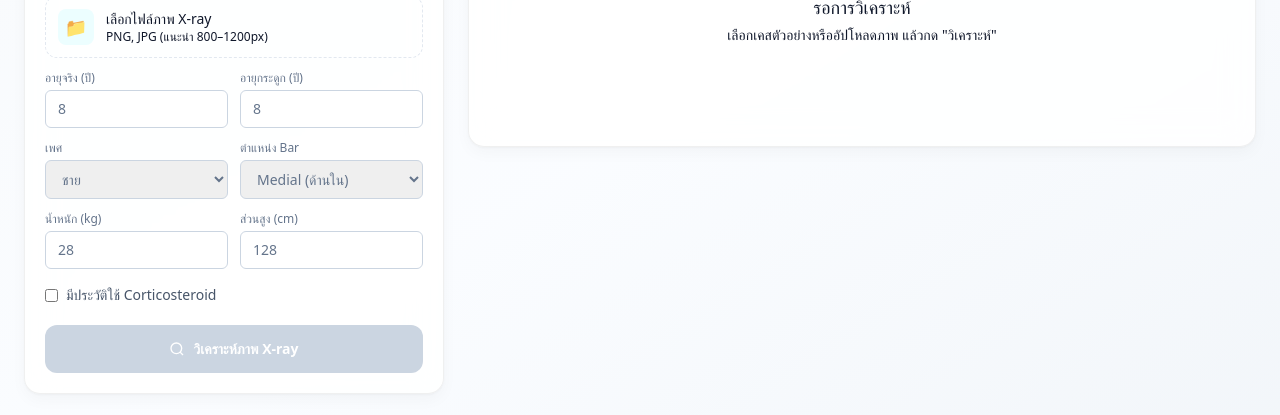
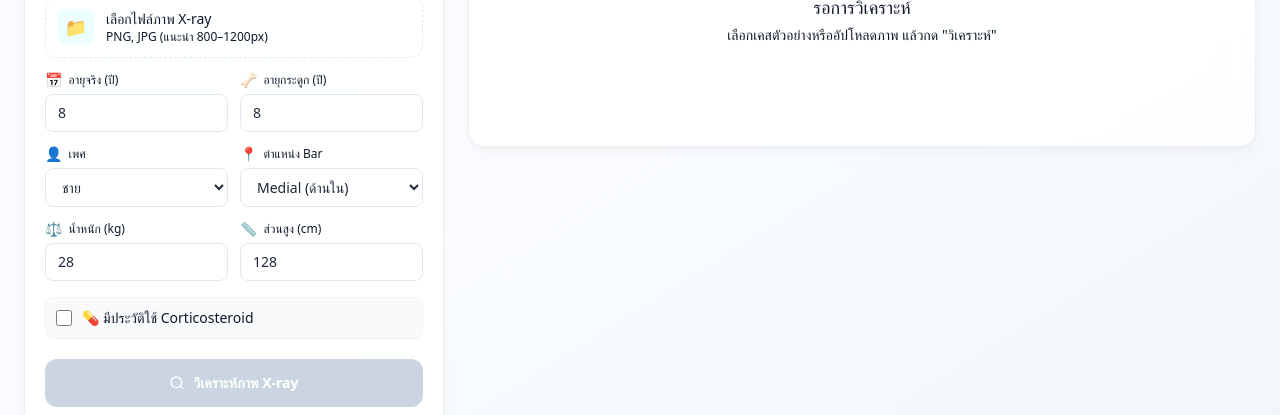
Before and after one commit to athiphat67/bridge-ai-demo, a React (Vite) app in the folder frontend/: page / in a window 1280 px wide. Shown: the part 275-690 px from the top of the page. Built offline with nearby package versions, Linux system fonts and the light colour scheme; no server answers; a web font is replaced by a local one.

Commit message:
style(components): overhaul UI components with glassmorphism and dual-theme support

```diff
--- a/frontend/src/components/ClinicalForm.jsx
+++ b/frontend/src/components/ClinicalForm.jsx
@@ -1,5 +1,3 @@
-const FIELD = 'mt-1 w-full rounded-md border border-slate-300 px-3 py-2 text-sm focus:border-blue-500 focus:outline-none disabled:bg-slate-100'
-
 export default function ClinicalForm({ value, onChange, disabled }) {
   const set = (k) => (e) => onChange({ ...value, [k]: e.target.value })
   const toggleSteroid = (e) =>
@@ -7,38 +5,59 @@ export default function ClinicalForm({ value, onChange, disabled }) {
 
   return (
     <div className="grid grid-cols-2 gap-3">
-      <label className="text-xs text-slate-500">อายุจริง (ปี)
-        <input type="number" className={FIELD} value={value.age_years}
-               onChange={set('age_years')} disabled={disabled} />
+      <label className="space-y-1">
+        <span className="flex items-center gap-1.5 text-xs font-medium text-slate-900 dark:text-slate-400">
+          <span className="text-sm">📅</span> อายุจริง (ปี)
+        </span>
+        <input type="number" className="glass-input w-full rounded-lg px-3 py-2 text-sm"
+               value={value.age_years} onChange={set('age_years')} disabled={disabled} />
       </label>
-      <label className="text-xs text-slate-500">อายุกระดูก (ปี)
-        <input type="number" className={FIELD} value={value.bone_age_years}
-               onChange={set('bone_age_years')} disabled={disabled} />
+      <label className="space-y-1">
+        <span className="flex items-center gap-1.5 text-xs font-medium text-slate-900 dark:text-slate-400">
+          <span className="text-sm">🦴</span> อายุกระดูก (ปี)
+        </span>
+        <input type="number" className="glass-input w-full rounded-lg px-3 py-2 text-sm"
+               value={value.bone_age_years} onChange={set('bone_age_years')} disabled={disabled} />
       </label>
-      <label className="text-xs text-slate-500">เพศ
-        <select className={FIELD} value={value.gender} onChange={set('gender')} disabled={disabled}>
+      <label className="space-y-1">
+        <span className="flex items-center gap-1.5 text-xs font-medium text-slate-900 dark:text-slate-400">
+          <span className="text-sm">👤</span> เพศ
+        </span>
+        <select className="glass-input w-full rounded-lg px-3 py-2 text-sm"
+                value={value.gender} onChange={set('gender')} disabled={disabled}>
           <option value="male">ชาย</option>
           <option value="female">หญิง</option>
         </select>
       </label>
-      <label className="text-xs text-slate-500">ตำแหน่ง Bar
-        <select className={FIELD} value={value.location} onChange={set('location')} disabled={disabled}>
+      <label className="space-y-1">
+        <span className="flex items-center gap-1.5 text-xs font-medium text-slate-900 dark:text-slate-400">
+          <span className="text-sm">📍</span> ตำแหน่ง Bar
+        </span>
+        <select className="glass-input w-full rounded-lg px-3 py-2 text-sm"
+                value={value.location} onChange={set('location')} disabled={disabled}>
           <option value="medial">Medial (ด้านใน)</option>
           <option value="lateral">Lateral (ด้านนอก)</option>
         </select>
       </label>
-      <label className="text-xs text-slate-500">น้ำหนัก (kg)
-        <input type="number" className={FIELD} value={value.weight_kg}
-               onChange={set('weight_kg')} disabled={disabled} />
+      <label className="space-y-1">
+        <span className="flex items-center gap-1.5 text-xs font-medium text-slate-900 dark:text-slate-400">
+          <span className="text-sm">⚖️</span> น้ำหนัก (kg)
+        </span>
+        <input type="number" className="glass-input w-full rounded-lg px-3 py-2 text-sm"
+               value={value.weight_kg} onChange={set('weight_kg')} disabled={disabled} />
       </label>
-      <label className="text-xs text-slate-500">ส่วนสูง (cm)
-        <input type="number" className={FIELD} value={value.height_cm}
-               onChange={set('height_cm')} disabled={disabled} />
+      <label className="space-y-1">
+        <span className="flex items-center gap-1.5 text-xs font-medium text-slate-900 dark:text-slate-400">
+          <span className="text-sm">📏</span> ส่วนสูง (cm)
+        </span>
+        <input type="number" className="glass-input w-full rounded-lg px-3 py-2 text-sm"
+               value={value.height_cm} onChange={set('height_cm')} disabled={disabled} />
       </label>
-      <label className="col-span-2 mt-1 flex items-center gap-2 text-sm text-slate-600">
+      <label className="col-span-2 mt-1 flex cursor-pointer items-center gap-2.5 rounded-lg border border-slate-100 bg-slate-50 p-2.5 text-sm text-slate-900 transition hover:bg-slate-100 dark:border-slate-600 dark:bg-slate-700/50 dark:text-slate-300 dark:hover:bg-slate-700">
         <input type="checkbox" checked={value.medical_history === 'corticosteroid'}
-               onChange={toggleSteroid} disabled={disabled} />
-        มีประวัติใช้ Corticosteroid
+               onChange={toggleSteroid} disabled={disabled}
+               className="h-4 w-4 rounded border-slate-300 text-med-blue focus:ring-med-blue/30 dark:border-white/20 dark:bg-navy-800" />
+        💊 มีประวัติใช้ Corticosteroid
       </label>
     </div>
   )
--- a/frontend/src/components/FactorList.jsx
+++ b/frontend/src/components/FactorList.jsx
@@ -1,13 +1,37 @@
-const COLOR = { high: 'text-red-600', medium: 'text-amber-600', low: 'text-slate-400' }
+const BAR_COLOR = {
+  high: 'bg-red-500',
+  medium: 'bg-amber-500',
+  low: 'bg-slate-400',
+}
+const BAR_WIDTH = { high: 'w-full', medium: 'w-2/3', low: 'w-1/3' }
+const DOT_COLOR = {
+  high: 'bg-red-500 dark:bg-red-400',
+  medium: 'bg-amber-500 dark:bg-amber-400',
+  low: 'bg-slate-300 dark:bg-slate-500',
+}
 const TH = { high: 'ผลสูง', medium: 'ผลปานกลาง', low: 'ผลต่ำ' }
 
 export default function FactorList({ factors }) {
   return (
-    <ul className="space-y-1">
+    <ul className="space-y-2">
       {factors.map((f, i) => (
-        <li key={i} className="flex items-center justify-between text-sm">
-          <span className="text-slate-700">{f.label}</span>
-          <span className={`font-medium ${COLOR[f.impact]}`}>{TH[f.impact]}</span>
+        <li key={i} className="rounded-lg border border-slate-100 bg-white p-3 transition hover:shadow-card dark:border-slate-600 dark:bg-slate-700/50 dark:hover:bg-slate-700">
+          <div className="flex items-center justify-between text-sm">
+            <span className="flex items-center gap-2 text-slate-900 dark:text-slate-200">
+              <span className={`h-2 w-2 rounded-full ${DOT_COLOR[f.impact]}`} />
+              {f.label}
+            </span>
+            <span className={`text-xs font-medium ${
+              f.impact === 'high' ? 'text-red-600 dark:text-red-400'
+              : f.impact === 'medium' ? 'text-amber-600 dark:text-amber-400'
+              : 'text-slate-900 dark:text-slate-500'
+            }`}>
+              {TH[f.impact]}
+            </span>
+          </div>
+          <div className="mt-2 h-1 overflow-hidden rounded-full bg-slate-100 dark:bg-slate-700">
+            <div className={`h-full rounded-full ${BAR_COLOR[f.impact]} ${BAR_WIDTH[f.impact]} transition-all duration-700`} />
+          </div>
         </li>
       ))}
     </ul>
--- a/frontend/src/components/RiskBadge.jsx
+++ b/frontend/src/components/RiskBadge.jsx
@@ -1,14 +1,19 @@
-const STYLE = {
-  Low: 'bg-green-100 text-green-800 border-green-300',
-  Medium: 'bg-yellow-100 text-yellow-800 border-yellow-300',
-  High: 'bg-red-100 text-red-700 border-red-300',
+/* Light base styles for badges */
+const LIGHT = {
+  Low:    'border-emerald-200 bg-emerald-50 text-emerald-700',
+  Medium: 'border-amber-200 bg-amber-50 text-amber-700',
+  High:   'border-red-200 bg-red-50 text-red-700 animate-pulse-glow',
 }
-const TH = { Low: 'ความเสี่ยงต่ำ', Medium: 'ความเสี่ยงปานกลาง', High: 'ความเสี่ยงสูง' }
+/* Dark overrides applied via risk-* CSS class defined in index.css */
+const DARK = { Low: 'risk-low', Medium: 'risk-med', High: 'risk-high' }
+const ICON = { Low: '✅', Medium: '⚠️', High: '🚨' }
+const TH = { Low: 'ความเสี่ยงต่ำ', Medium: 'ความเสี่ยงปานกลาง', High: 'ความเสี่ยงระดับสูง' }
 
 export default function RiskBadge({ level }) {
   return (
-    <span className={`inline-flex items-center rounded-full border px-4 py-1 text-lg font-semibold ${STYLE[level]}`}>
-      {TH[level]} · {level}
+    <span className={`inline-flex items-center gap-2 rounded-xl border px-5 py-2 text-lg font-semibold ${LIGHT[level]} ${DARK[level]}`}>
+      <span className="text-xl">{ICON[level]}</span>
+      {TH[level]} · {level} Risk
     </span>
   )
 }
--- a/frontend/src/components/SamplePicker.jsx
+++ b/frontend/src/components/SamplePicker.jsx
@@ -1,3 +1,19 @@
+const RISK_ICON = {
+  normal: '✅', case_normal: '✅',
+  low: '🟢', case_low: '🟢',
+  medium: '🟡', case_medium: '🟡',
+  high: '🔴', case_high: '🔴',
+}
+
+function getIcon(id) {
+  if (!id) return '🔬'
+  const lower = id.toLowerCase()
+  for (const [key, icon] of Object.entries(RISK_ICON)) {
+    if (lower.includes(key)) return icon
+  }
+  return '🔬'
+}
+
 export default function SamplePicker({ samples, selectedId, onSelect }) {
   return (
     <div className="space-y-2">
@@ -6,13 +22,20 @@ export default function SamplePicker({ samples, selectedId, onSelect }) {
           key={s.id}
           type="button"
           onClick={() => onSelect(s.id)}
-          className={`w-full rounded-lg border p-3 text-left text-sm transition ${
+          className={`group flex w-full items-center gap-3 rounded-xl p-3 text-left text-sm transition-all duration-300 ${
             selectedId === s.id
-              ? 'border-blue-500 bg-blue-50 font-medium'
-              : 'border-slate-200 hover:border-slate-300'
+              ? 'border border-med-blue/40 bg-blue-50 shadow-md dark:border-blue-500 dark:bg-blue-950/50 dark:shadow-glow-blue'
+              : 'border border-slate-100 bg-white hover:border-slate-200 hover:shadow-card dark:border-slate-600 dark:bg-slate-700/50 dark:hover:border-slate-500 dark:hover:bg-slate-700'
           }`}
         >
-          {s.display_name}
+          <span className={`flex h-8 w-8 shrink-0 items-center justify-center rounded-lg text-base transition-transform duration-300 group-hover:scale-110 ${
+            selectedId === s.id ? 'bg-blue-100 dark:bg-blue-900/50' : 'bg-slate-50 dark:bg-slate-700'
+          }`}>
+            {getIcon(s.id)}
+          </span>
+          <span className={`${selectedId === s.id ? 'font-medium text-blue-700 dark:text-slate-100' : 'text-slate-900 dark:text-slate-300'}`}>
+            {s.display_name}
+          </span>
         </button>
       ))}
     </div>
--- a/frontend/src/components/XrayOverlay.jsx
+++ b/frontend/src/components/XrayOverlay.jsx
@@ -1,8 +1,9 @@
 // ภาพมี box+heatmap+ป้าย "Damage XX%" ฝังมาจาก backend แล้ว
 export default function XrayOverlay({ image }) {
   return (
-    <div className="overflow-hidden rounded-lg border bg-black">
-      <img src={image} alt="ผลวิเคราะห์ X-ray" className="mx-auto block max-h-[460px] w-auto" />
+    <div className="xray-frame overflow-hidden rounded-xl bg-black">
+      <img src={image} alt="ผลวิเคราะห์ X-ray"
+           className="mx-auto block max-h-[460px] w-auto animate-fade-in" />
     </div>
   )
 }
```
Also changed, not shown: frontend/src/components/GrowthChart.jsx (+30 -8 lines).
